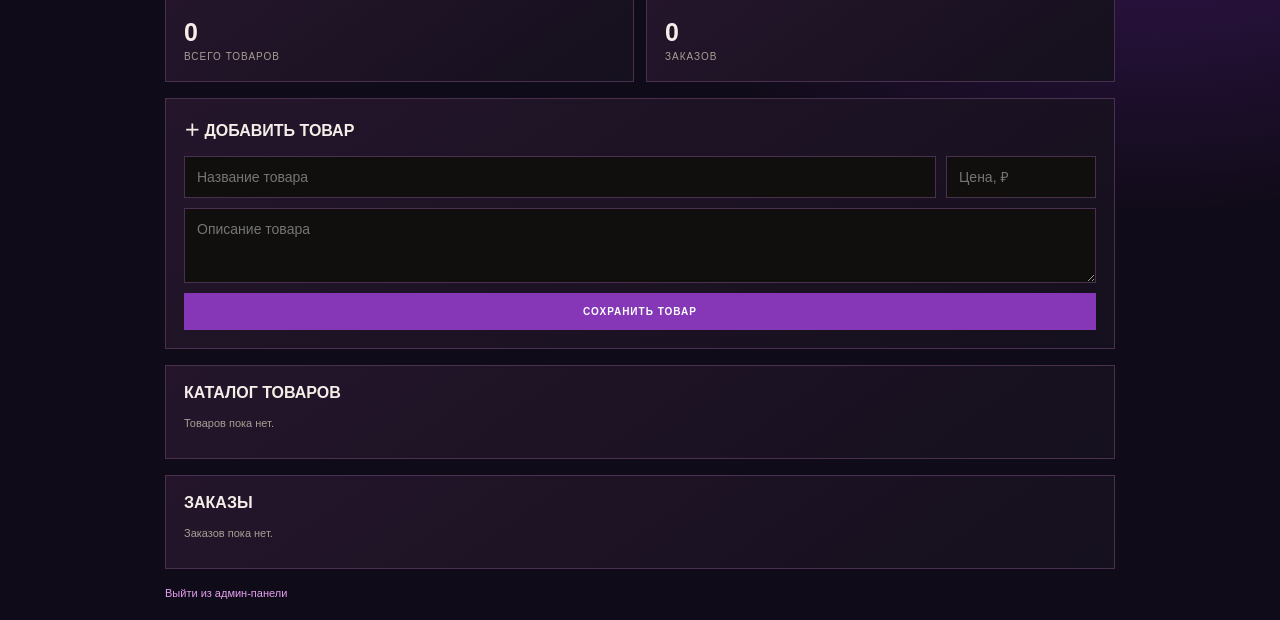
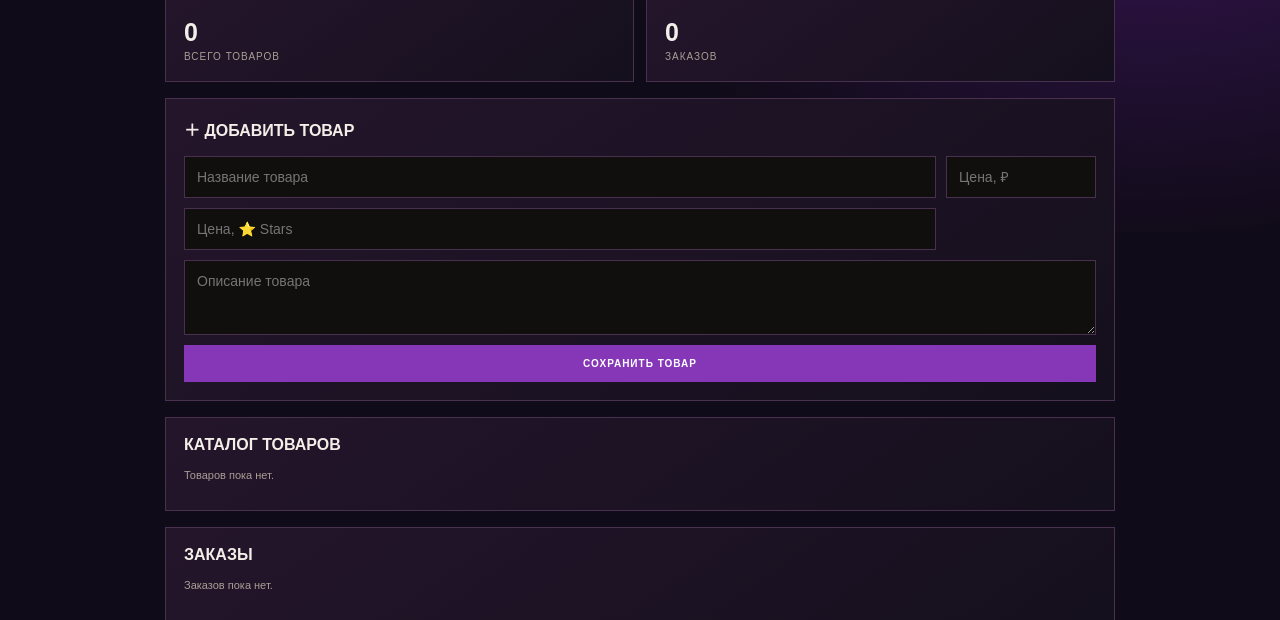
Before and after one commit to banerka67-ai/oxide-store, a Flask app: page /miniapp/admin in a window 1280 px wide. Shown: the part 210-830 px from the top of the page. Before the commit the page ends 809 px from the top, so only its background shows below. Run offline with Flask 3, Linux system fonts and the light colour scheme; the visitor is signed in with stand-in values (Sample User, id 1); data that the repository does not hold is empty.

Commit message:
Add per-product Telegram Stars pricing

```diff
--- a/WEBSITE/templates/miniapp_admin.html
+++ b/WEBSITE/templates/miniapp_admin.html
@@ -3,6 +3,6 @@
 </style></head><body><main class="wrap"><header class="top"><div><div class="brand">CROWN <span>STORE</span></div><div class="tag">CONTROL ROOM · ADMIN PANEL</div></div><a class="back" href="/miniapp">← В МАГАЗИН</a></header><section class="heading"><small>УПРАВЛЕНИЕ МАГАЗИНОМ</small><h1>АДМИН-ПАНЕЛЬ</h1><div class="muted">Добавляй товары и следи за заказами. Изменения сохраняются в общей базе сайта.</div></section>
 {% with messages=get_flashed_messages() %}{% for m in messages %}<div class="flash">{{m}}</div>{% endfor %}{% endwith %}
 <div class="stats"><div class="stat"><b>{{products|length}}</b><span>ВСЕГО ТОВАРОВ</span></div><div class="stat"><b>{{orders|length}}</b><span>ЗАКАЗОВ</span></div></div>
-<section class="panel"><h2>＋ ДОБАВИТЬ ТОВАР</h2><form class="form" method="post" action="{{url_for('add_product')}}"><input name="name" placeholder="Название товара" required><input name="price" placeholder="Цена, ₽" inputmode="decimal" required><textarea name="description" placeholder="Описание товара"></textarea><button class="btn" type="submit">СОХРАНИТЬ ТОВАР</button></form></section>
-<section class="panel"><h2>КАТАЛОГ ТОВАРОВ</h2>{% for p in products %}<div class="item"><div><strong>{{p.name}}</strong><small>{{'%.2f'|format(p.price)}} ₽ · {% if p.active %}Активен{% else %}Скрыт{% endif %}</small></div><form method="post" action="{{url_for('toggle_product',pid=p.id)}}"><button class="status" type="submit">{% if p.active %}СКРЫТЬ{% else %}ПОКАЗАТЬ{% endif %}</button></form></div>{% else %}<p class="muted">Товаров пока нет.</p>{% endfor %}</section>
+<section class="panel"><h2>＋ ДОБАВИТЬ ТОВАР</h2><form class="form" method="post" action="{{url_for('add_product')}}"><input name="name" placeholder="Название товара" required><input name="price" placeholder="Цена, ₽" inputmode="decimal" required><input name="stars_price" type="number" min="1" step="1" placeholder="Цена, ⭐ Stars" required><textarea name="description" placeholder="Описание товара"></textarea><button class="btn" type="submit">СОХРАНИТЬ ТОВАР</button></form></section>
+<section class="panel"><h2>КАТАЛОГ ТОВАРОВ</h2>{% for p in products %}<div class="item"><div><strong>{{p.name}}</strong><small>{{'%.2f'|format(p.price)}} ₽ · {{p.stars_price or 'не задано'}} ⭐ · {% if p.active %}Активен{% else %}Скрыт{% endif %}</small></div><form method="post" action="{{url_for('toggle_product',pid=p.id)}}"><button class="status" type="submit">{% if p.active %}СКРЫТЬ{% else %}ПОКАЗАТЬ{% endif %}</button></form></div>{% else %}<p class="muted">Товаров пока нет.</p>{% endfor %}</section>
 <section class="panel"><h2>ЗАКАЗЫ</h2>{% for o in orders %}<div class="item"><div><strong>Заказ №{{o.id}} · {{o.product_name or 'Товар удалён'}}</strong><small>{{o.customer}} · {{o.contact}} · {{'%.2f'|format(o.total)}} ₽</small></div><form method="post" action="{{url_for('update_order',oid=o.id)}}"><select class="status" name="status" onchange="this.form.submit()">{% for s in ['Новый','В обработке','Выполнен','Отменён'] %}<option {% if o.status==s %}selected{% endif %}>{{s}}</option>{% endfor %}</select></form></div>{% else %}<p class="muted">Заказов пока нет.</p>{% endfor %}</section><p class="muted" style="margin-top:18px"><a href="/admin/logout">Выйти из админ-панели</a></p></main></body></html>
```
